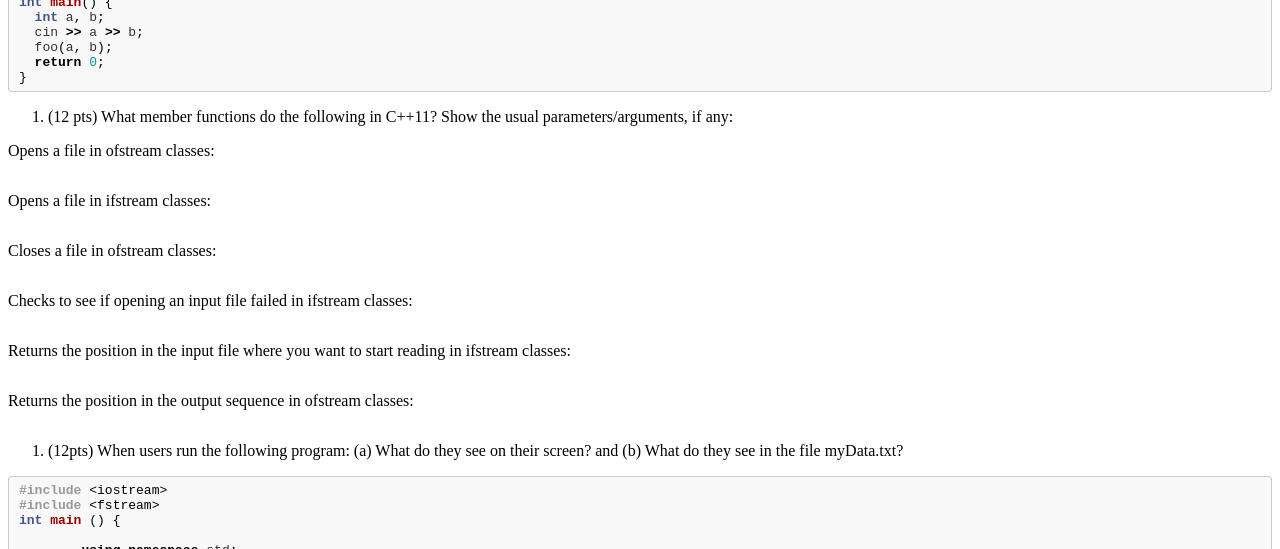
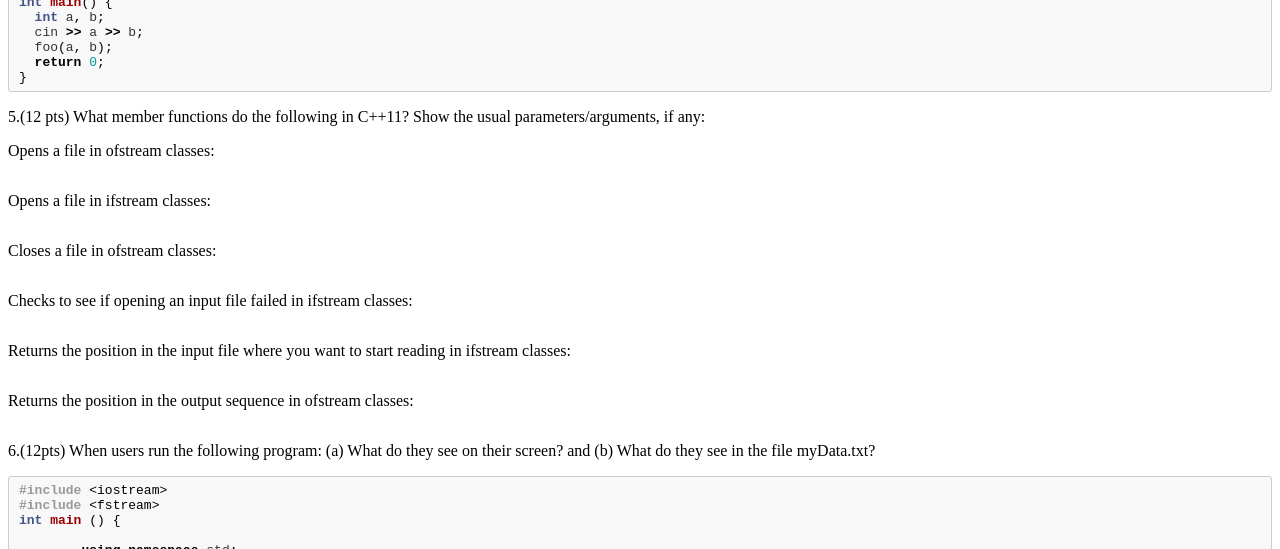
Before and after one commit to ucsb-cs16-s16/https-ucsb-cs16-s17.github.io, a Jekyll site: the page built from _hwk/h10.md, in a window 1280 px wide. Shown: the part 1427-1976 px from the top of the page. Built offline with Jekyll 4.4.1, drawn with Linux system fonts in a browser that asks for light colours.

Commit message:
Update h10.md

````diff
--- a/_hwk/h10.md
+++ b/_hwk/h10.md
@@ -41,9 +41,8 @@ int main() {
 }
 ```
 </div>
-<div style="margin-bottom:1em"></div>
 
-3. (12 pts) What member functions do the following in C++11? Show the usual parameters/arguments, if any:
+5.(12 pts) What member functions do the following in C++11? Show the usual parameters/arguments, if any:
 
  Opens a file in ofstream classes:
  <div style="margin-bottom:2em"></div>
@@ -63,7 +62,7 @@ int main() {
  Returns the position in the output sequence in ofstream classes:
  <div style="margin-bottom:2em"></div>
 
-4. (12pts) When users run the following program: (a) What do they see on their screen? and (b) What do they see in the file myData.txt?
+6.(12pts) When users run the following program: (a) What do they see on their screen? and (b) What do they see in the file myData.txt?
 
 <div markdown="1">
 ```cpp
````
